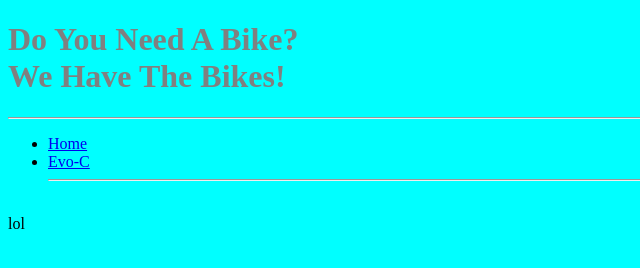
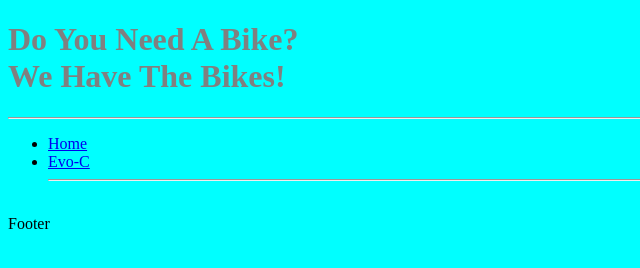
Before and after one commit to ChengBoii/Tea, a plain HTML site: page index.html in a window 1280 px wide. Shown: the full height of the page, 0-640 px from the left. Drawn offline with Linux system fonts and the light colour scheme.

Commit message:
Add files via upload

```diff
--- a/index.html
+++ b/index.html
@@ -26,7 +26,7 @@
 				<img src="">
 			</main>
 			<footer>
-			lol
+			Footer
 			</footer>
 	</body>
 </html>
```
